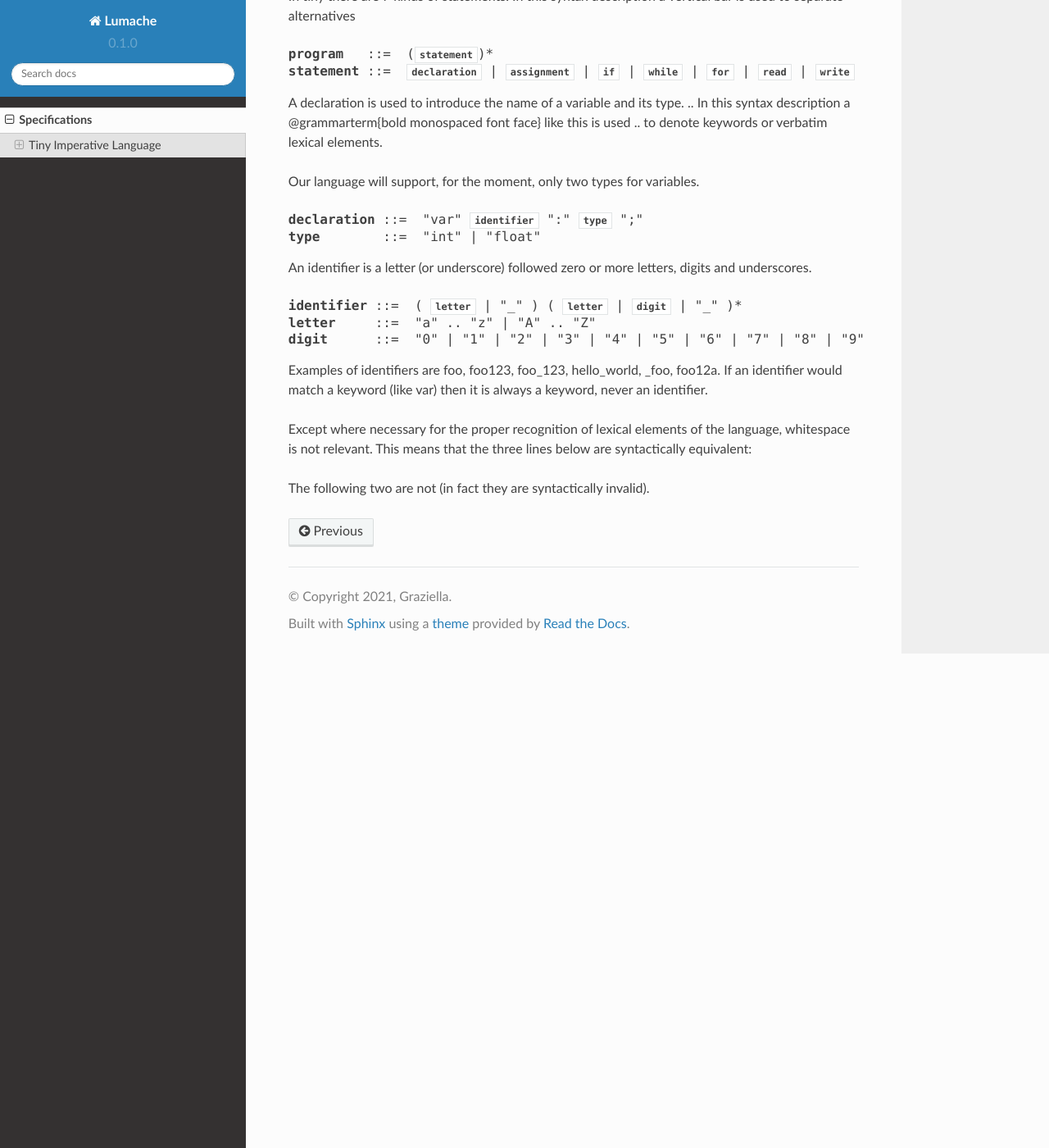
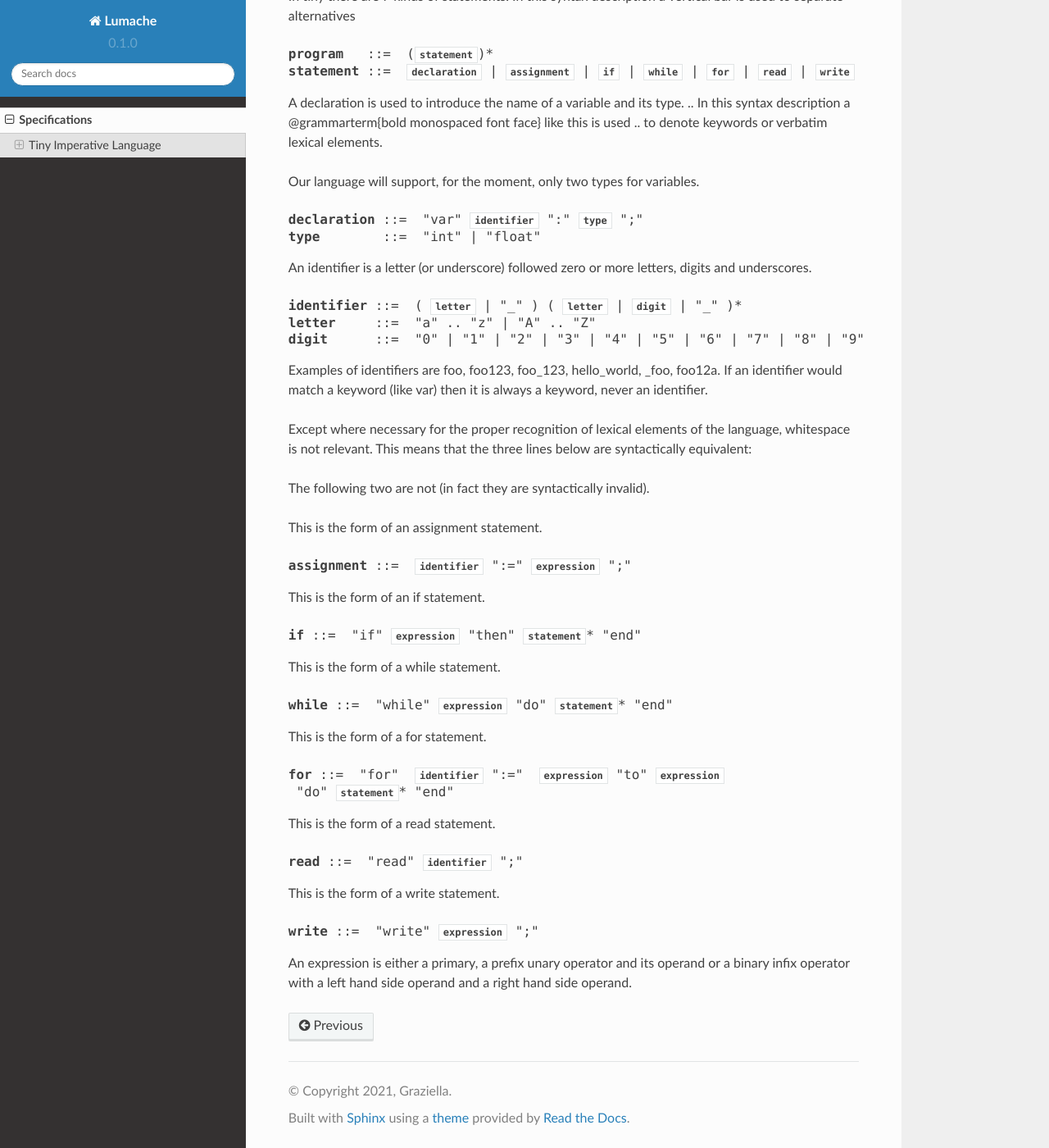
Before and after one commit to GCC-Tiny/gcc-tiny-docs-rtd, a Sphinx documentation site: the page built from docs/source/part01.rst, in a window 1280 px wide and 1400 px high, scrolled down 954 px. Shown: the whole window at 82% size. Built offline with Sphinx 7.4.7 and the Read the Docs theme 2.0.0, drawn with Linux system fonts in a browser that asks for light colours; some of the changed lines change nothing that is shown.

Commit message:
part01: more syntax, assignment, if, while, read, write, for

```diff
--- a/docs/source/part01.rst
+++ b/docs/source/part01.rst
@@ -92,42 +92,50 @@ The following two are not (in fact they are syntactically invalid).
     vara : int;
     var a : i nt;
 
-..
-    This is the form of an assignment statement.
 
-    @grammar{assignment} @grammargives{}  @grammar{identifier} @grammarterm{:=}
-    @grammar{expression} @grammarterm{;}
+This is the form of an assignment statement.
 
-    This is the form of an if statement.
+.. productionlist:: Tiny
+    assignment: `identifier` ":=" `expression` ";"
 
-    @grammar{if} @grammargives{} @grammarterm{if}  @grammar{expression} @grammarterm{then}  @grammar{statement}* @grammarterm{end}
-    @grammaralt{}  @grammarterm{if}  @grammar{expression} @grammarterm{then}  @grammar{statement}* @grammarterm{else}  @grammar{statement}* @grammarterm{end}
+This is the form of an if statement.
 
-    This is the form of a while statement.
+.. productionlist:: Tiny
+    if: "if" `expression` "then" `statement`* "end"
+      | "if" `expression` "then" `statement`* "else" `statement`* "end"
 
-    @grammar{while} @grammargives{} @grammarterm{while}  @grammar{expression} @grammarterm{do}  @grammar{statement}* @grammarterm{end}
+This is the form of a while statement.
+
+.. productionlist:: Tiny
+    while: "while" `expression` "do" `statement`* "end"
 
 
-    This is the form of a for statement.
+This is the form of a for statement.
 
-    @grammar{for} @grammargives{} @grammarterm{for}  @grammar{identifier} @grammarterm{:=}  @grammar{expression} @grammarterm{to}  @grammar{expression} @grammarterm{do}  @grammar{statement}* @grammarterm{end}
+.. productionlist:: Tiny
+    for: "for"  `identifier` ":="  `expression` "to" `expression` "do" `statement`* "end"
 
-    This is the form of a read statement.
+This is the form of a read statement.
 
-    @grammar{read} @grammargives{} @grammarterm{read}  @grammar{identifier} @grammarterm{;}
+.. productionlist:: Tiny
+    read: "read" `identifier` ";"
 
-    This is the form of a write statement.
+This is the form of a write statement.
 
-    @grammar{write} @grammargives{} @grammarterm{write}  @grammar{expression} @grammarterm{;}
+.. productionlist:: Tiny
+    write: "write" `expression` ";"
 
-    An expression is either a primary, a prefix unary operator and its operand or a binary infix
-    operator with a left hand side operand and a right hand side operand.
+An expression is either a primary, a prefix unary operator and its operand or a binary infix
+operator with a left hand side operand and a right hand side operand.
 
+..
+    .. productionlist:: Tiny
     @grammar{expression} @grammargives{}  @grammar{primary}  @grammaralt{}   @grammar{unary-op}  @grammar{expression}  @grammaralt{}   @grammar{expression}  @grammar{binary-op}  @grammar{expression}
 
 
     A primary can be a parenthesized expression, an identifier, an integer literal, a float literal or a string literal. In this syntax description + means the preceding element one or more times.
 
+    .. productionlist:: Tiny
     @grammar{primary} @grammargives{} @grammarterm{(} @grammar{expression} @grammarterm{)}  @grammaralt{}   @grammar{identifier}  @grammaralt{}   @grammar{integer-literal}  @grammaralt{}   @grammar{float-literal}  @grammaralt{}   @grammar{string-literal}
 
     @grammar{integer-literal} @grammargives{}  @grammar{digit}+
```
